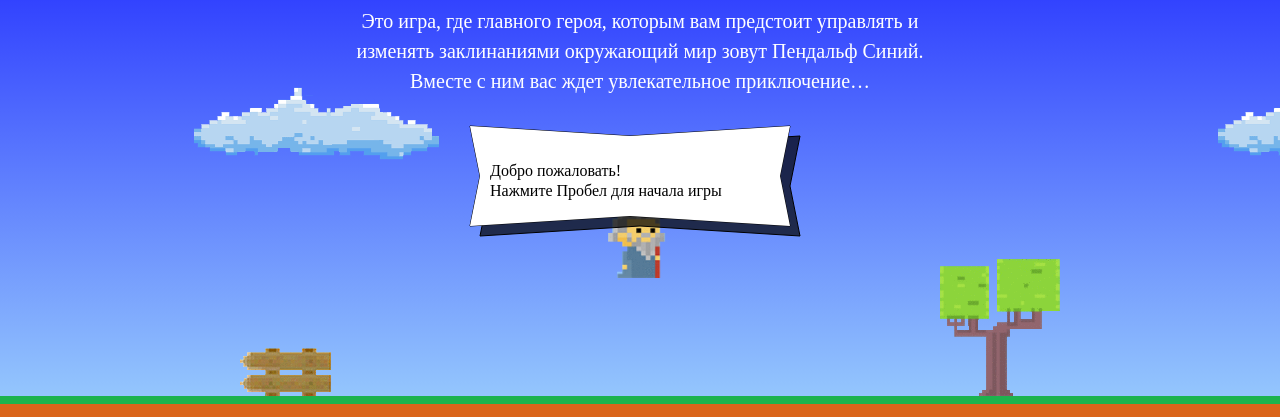
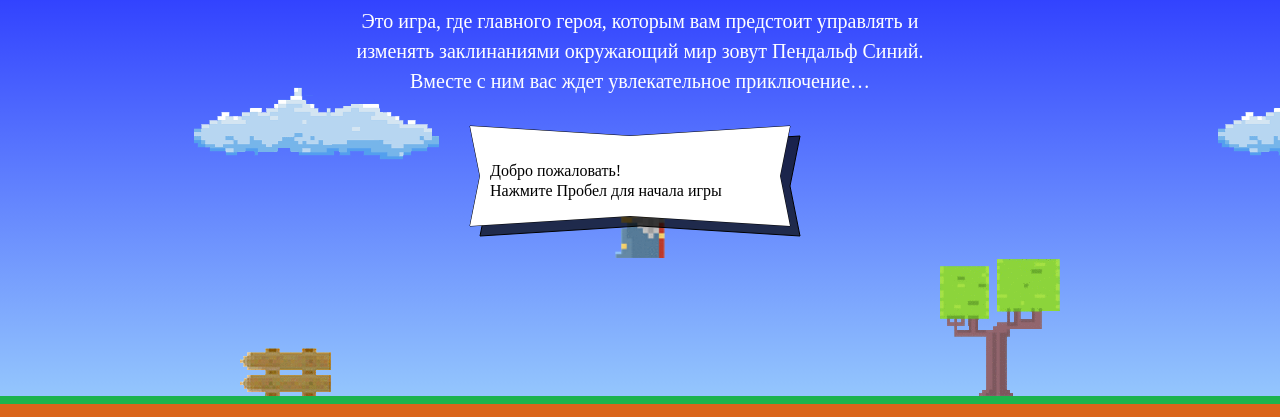
Before and after one commit to SRychagov/648211-code-and-magick-18, a website: page index.html in a window 1280 px wide. Shown: the part 203-620 px from the top of the page. Drawn offline with Linux system fonts and the light colour scheme; a web font is replaced by a local one.

Commit message:
Доработанные изменения

```diff
--- a/index.html
+++ b/index.html
@@ -181,28 +181,24 @@
   </div>
 </template>
 <script>
-  var FireballSize = 22;
-  var WizardSpeed = 3;
-  var WizardWidth = 70;
+  var fireballSize = 22;
+  var wizardSpeed = 3;
+  var wizardWidth = 70;
 
   var getFireballSpeed = function (left) {
-    if (left === true) {
-      return getFireballSpeed = 5;
-    }
-    return getFireballSpeed = 2;
-  }
-
-  var getWizardHeight = function(WizardWidth) {
-    return 1.337 * WizardWidth;
+    return left ? 5 : 2;
+}
+  var getWizardHeight = function() {
+    return 1.337 * wizardWidth;
   }
 
   var getWizardX = function(width) {
-    return width / 2.2;
-  }
+    return (width - wizardWidth) / 2 ;
+ }
 
-  var getWizardY = function(height) {
-    return height / 3;
-  }
+ var getWizardY = function(height) {
+   return (height - getWizardHeight()) / 3;
+}
 </script>
 <script src="js/game.js"></script>
 
```
